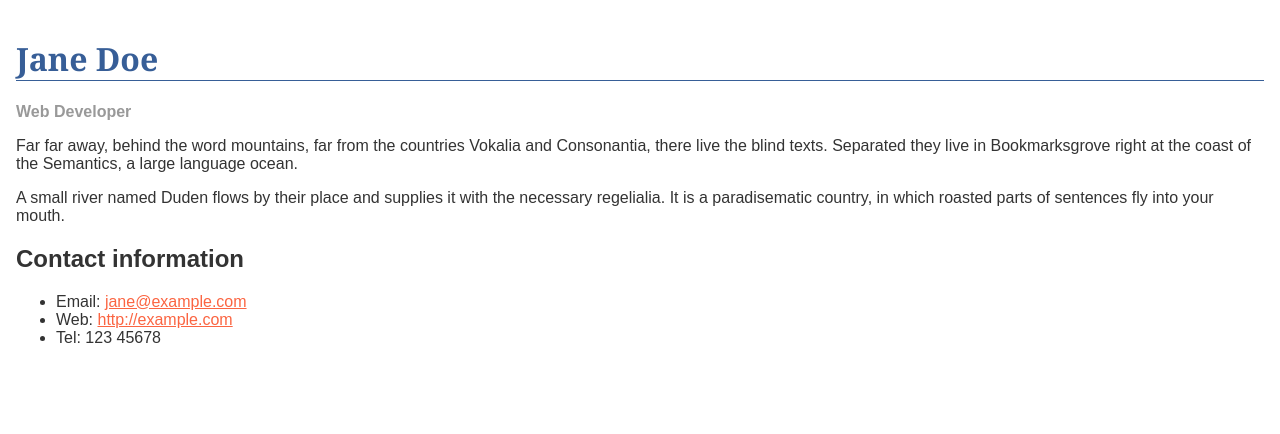
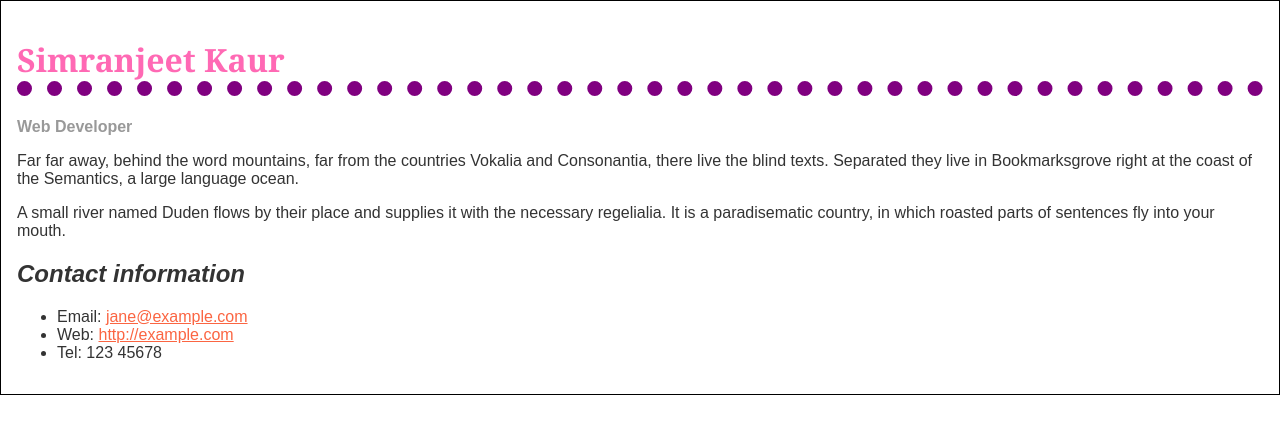
Before and after one commit to Simran241103/SimranjeetKaur.github.io, a plain HTML site: page assignment3a/index.html in a window 1280 px wide. Drawn offline with Linux system fonts and the light colour scheme.

Commit message:
updated css
- make border
- changed color
- changed bottom border
- changed font style
- changed name from default to my name

```diff
--- a/assignment3a/index.html
+++ b/assignment3a/index.html
@@ -18,17 +18,19 @@ description : job tittle
         font-family: Arial, Helvetica, sans-serif;
         padding: 1em;
         margin: 0;
+        border : 1px solid #000
       }
 
       h1 {
-        color: #375e97;
+        color: hotpink;
         font-size: 2em;
         font-family: Georgia, "Times New Roman", Times, serif;
-        border-bottom: 1px solid #375e97;
+        border-bottom: 15px dotted purple;
       }
 
       h2 {
         font-size: 1.5em;
+        font-style: italic;
       }
 
       .job-title {
@@ -48,7 +50,7 @@ description : job tittle
   </head>
 
   <body>
-    <h1>Jane Doe</h1>
+    <h1>Simranjeet Kaur</h1>
     <div class="job-title">Web Developer</div>
     <p>
       Far far away, behind the word mountains, far from the countries Vokalia
```
